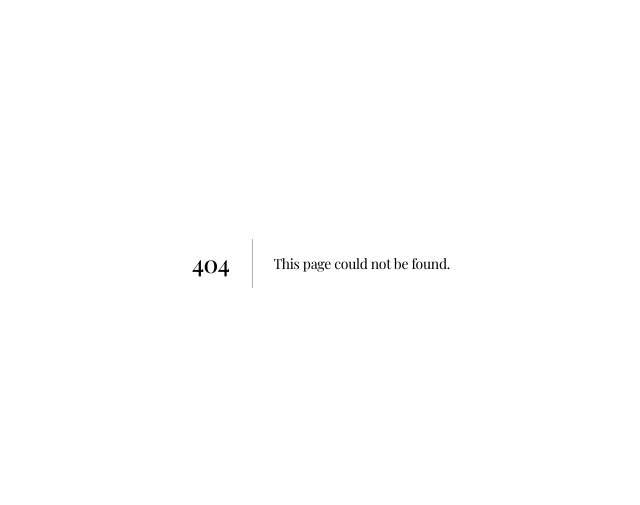
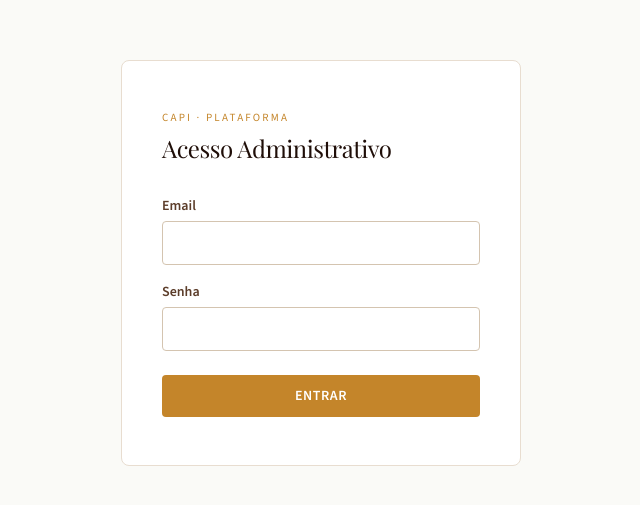
Before and after one commit to Lfn22/turismo-capivara, a Next.js app in the folder apps/web/: page /login in a window 1280 px wide. Before the commit this address had no page. Shown: the part 137-642 px from the top of the page, without its empty margins (319-959 px from the left). Built offline with nearby package versions, Linux system fonts and the light colour scheme; a web font is replaced by a local one.

Commit message:
página de super-admin

```diff
--- /dev/null
+++ b/apps/web/app/login/page.tsx
@@ -0,0 +1,174 @@
+"use client"
+import { signIn } from "next-auth/react"
+import { useState } from "react"
+import { useRouter, useSearchParams } from "next/navigation"
+import { Suspense } from "react"
+
+function LoginForm() {
+  const [email, setEmail] = useState("")
+  const [password, setPassword] = useState("")
+  const [error, setError] = useState<string | null>(null)
+  const [loading, setLoading] = useState(false)
+  const router = useRouter()
+  const searchParams = useSearchParams()
+  const urlError = searchParams.get("error")
+
+  async function handleSubmit(e: React.FormEvent) {
+    e.preventDefault()
+    setError(null)
+    setLoading(true)
+    try {
+      const result = await signIn("credentials", {
+        email,
+        password,
+        tenantSlug: "capi-platform",
+        redirect: false,
+        callbackUrl: "/super-admin/operadoras",
+      })
+      if (!result?.ok) {
+        setError("Credenciais inválidas. Verifique seu email e senha.")
+        return
+      }
+      router.push("/super-admin/operadoras")
+    } finally {
+      setLoading(false)
+    }
+  }
+
+  return (
+    <main
+      style={{
+        minHeight: "100dvh",
+        background: "var(--stone-50)",
+        display: "flex",
+        alignItems: "center",
+        justifyContent: "center",
+        padding: "24px",
+      }}
+    >
+      <div
+        style={{
+          background: "white",
+          border: "1px solid var(--stone-200)",
+          borderRadius: "8px",
+          padding: "48px 40px",
+          width: "100%",
+          maxWidth: "400px",
+        }}
+      >
+        <p
+          style={{
+            fontSize: "11px",
+            color: "var(--ochre)",
+            letterSpacing: "0.2em",
+            textTransform: "uppercase",
+            marginBottom: "8px",
+          }}
+        >
+          CAPI · Plataforma
+        </p>
+        <h1
+          style={{
+            fontFamily: "var(--font-display)",
+            fontSize: "24px",
+            color: "var(--stone-900)",
+            marginBottom: "32px",
+            lineHeight: 1.2,
+          }}
+        >
+          Acesso Administrativo
+        </h1>
+
+        <form onSubmit={handleSubmit} style={{ display: "flex", flexDirection: "column", gap: "16px" }}>
+          <div>
+            <label
+              htmlFor="email"
+              style={{ display: "block", fontSize: "14px", color: "var(--stone-700)", marginBottom: "4px", fontWeight: 600 }}
+            >
+              Email
+            </label>
+            <input
+              id="email"
+              type="email"
+              required
+              value={email}
+              onChange={(e) => setEmail(e.target.value)}
+              style={{
+                width: "100%",
+                padding: "8px 12px",
+                border: "1px solid var(--stone-300)",
+                borderRadius: "4px",
+                fontSize: "16px",
+                color: "var(--stone-800)",
+                background: "white",
+              }}
+            />
+          </div>
+
+          <div>
+            <label
+              htmlFor="password"
+              style={{ display: "block", fontSize: "14px", color: "var(--stone-700)", marginBottom: "4px", fontWeight: 600 }}
+            >
+              Senha
+            </label>
+            <input
+              id="password"
+              type="password"
+              required
+              value={password}
+              onChange={(e) => setPassword(e.target.value)}
+              style={{
+                width: "100%",
+                padding: "8px 12px",
+                border: "1px solid var(--stone-300)",
+                borderRadius: "4px",
+                fontSize: "16px",
+                color: "var(--stone-800)",
+                background: "white",
+              }}
+            />
+          </div>
+
+          {(error || urlError === "forbidden") && (
+            <p
+              role="alert"
+              aria-live="polite"
+              style={{ fontSize: "14px", color: "#DC2626", margin: 0 }}
+            >
+              {error ?? "Acesso restrito. Faça login como administrador."}
+            </p>
+          )}
+
+          <button
+            type="submit"
+            disabled={loading}
+            style={{
+              background: loading ? "var(--stone-400)" : "var(--ochre)",
+              color: "white",
+              padding: "10px 20px",
+              borderRadius: "4px",
+              fontSize: "14px",
+              fontWeight: 600,
+              letterSpacing: "0.04em",
+              textTransform: "uppercase",
+              border: "none",
+              cursor: loading ? "not-allowed" : "pointer",
+              marginTop: "8px",
+            }}
+          >
+            {loading ? "Entrando..." : "Entrar"}
+          </button>
+        </form>
+      </div>
+    </main>
+  )
+}
+
+export default function LoginPage() {
+  return (
+    <Suspense>
+      <LoginForm />
+    </Suspense>
+  )
+}
--- a/apps/web/middleware.ts
+++ b/apps/web/middleware.ts
@@ -14,7 +14,7 @@ export default withAuth(
     // Exceto para /super-admin que não tem slug-based login
     if (!token) {
       if (pathname.startsWith('/super-admin')) {
-        return NextResponse.redirect(new URL('/', req.url))
+        return NextResponse.redirect(new URL(`/login?callbackUrl=${encodeURIComponent(req.url)}`, req.url))
       }
       return NextResponse.redirect(
         new URL(`/${slug}/login?callbackUrl=${encodeURIComponent(req.url)}`, req.url)
@@ -34,7 +34,7 @@ export default withAuth(
     }
 
     if (pathname.startsWith('/super-admin') && token?.role !== 'SUPER_ADMIN') {
-      return NextResponse.redirect(new URL('/', req.url))
+      return NextResponse.redirect(new URL('/login?error=forbidden', req.url))
     }
 
     return NextResponse.next()
```
Also changed, not shown: 1 other file (tests, documents, lock files or other folders).
